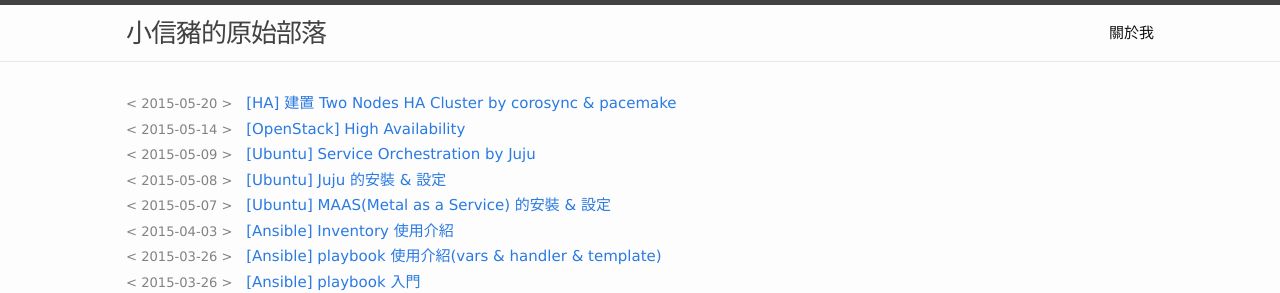
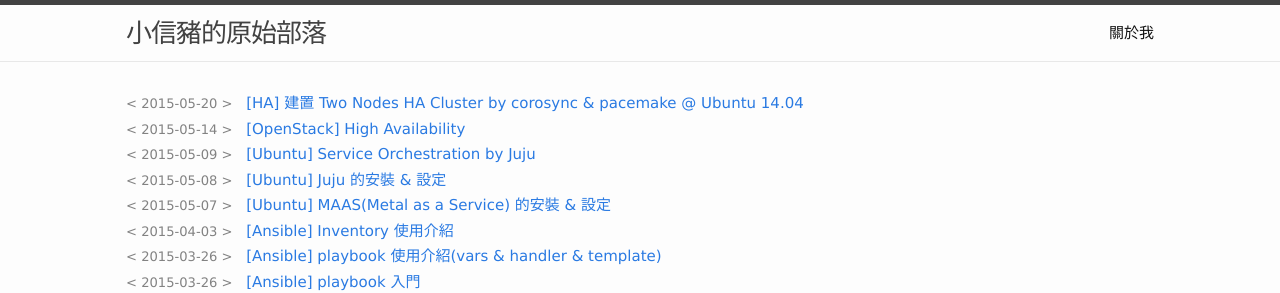
Before and after one commit to casper2048/godleon.github.io, a Jekyll site: the page built from index.html, in a window 1280 px wide and 900 px high. Shown: the top 293 px of the window. Built offline with Jekyll 4.4.1, drawn with Linux system fonts in a browser that asks for light colours; Markdown is read by kramdown in place of the engine named in the settings.

Commit message:
Build 2 notes linux HA cluster by corosync and pacemaker in Ubuntu 14.04

```diff
--- a/_posts/2015-05-20-Build-2-nodes-Linux-HA-Cluster-By-Corosync-Pacemaker.md
+++ b/_posts/2015-05-20-Build-2-nodes-Linux-HA-Cluster-By-Corosync-Pacemaker.md
@@ -1,12 +1,12 @@
 ---
 layout: post
-title:  "[HA] 建置 Two Nodes HA Cluster by corosync & pacemake"
-description: "此篇文章介紹如何使用 corosync + pacemake 兩種工具，建置 Linux HA cluster，並搭配實際服務進行驗證"
+title:  "[HA] 建置 Two Nodes HA Cluster by corosync & pacemake @ Ubuntu 14.04"
+description: "此篇文章介紹如何在 Ubnutu 14.04 的環境中，使用 corosync + pacemake 兩種工具，建置 Linux HA cluster，並搭配實際服務進行驗證"
 date:   2015-05-20 14:50:00
 published: true
 comments: true
 categories: [ha]
-tags: [HA, Linux]
+tags: [HA, Linux, Ubuntu]
 ---
 
 
```
